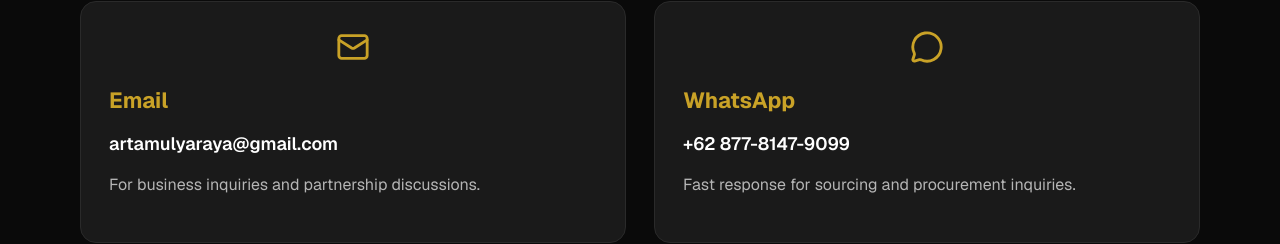
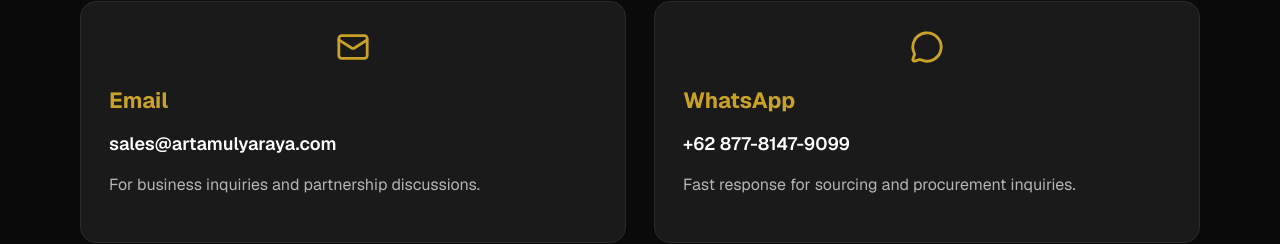
Before and after one commit to artamulyaraya/website, a Next.js app: page /contact in a window 1280 px wide. Shown: the part 664-908 px from the top of the page. Built offline with nearby package versions, Linux system fonts and the light colour scheme.

Commit message:
fix: standardize business email across website

```diff
--- a/Components/CTA.tsx
+++ b/Components/CTA.tsx
@@ -20,7 +20,7 @@
       </p>
 
       <a
-  href="mailto:info@artamulyaraya.com"
+  href="mailto:sales@artamulyaraya.com"
   className={styles.button}
 >
   Contact Us
--- a/lib/company.ts
+++ b/lib/company.ts
@@ -5,7 +5,7 @@
 
   location: "East Java 68358, Indonesia",
 
-  email: "info@artamulyaraya.com",
+  email: "sales@artamulyaraya.com",
 
   phone: "+62 877-8147-9099",
 
--- a/lib/contactPage.ts
+++ b/lib/contactPage.ts
@@ -12,7 +12,7 @@
   {
     icon: "mail",
     title: "Email",
-    value: "artamulyaraya@gmail.com",
+    value: "sales@artamulyaraya.com",
     description: "For business inquiries and partnership discussions.",
   },
   {
```
